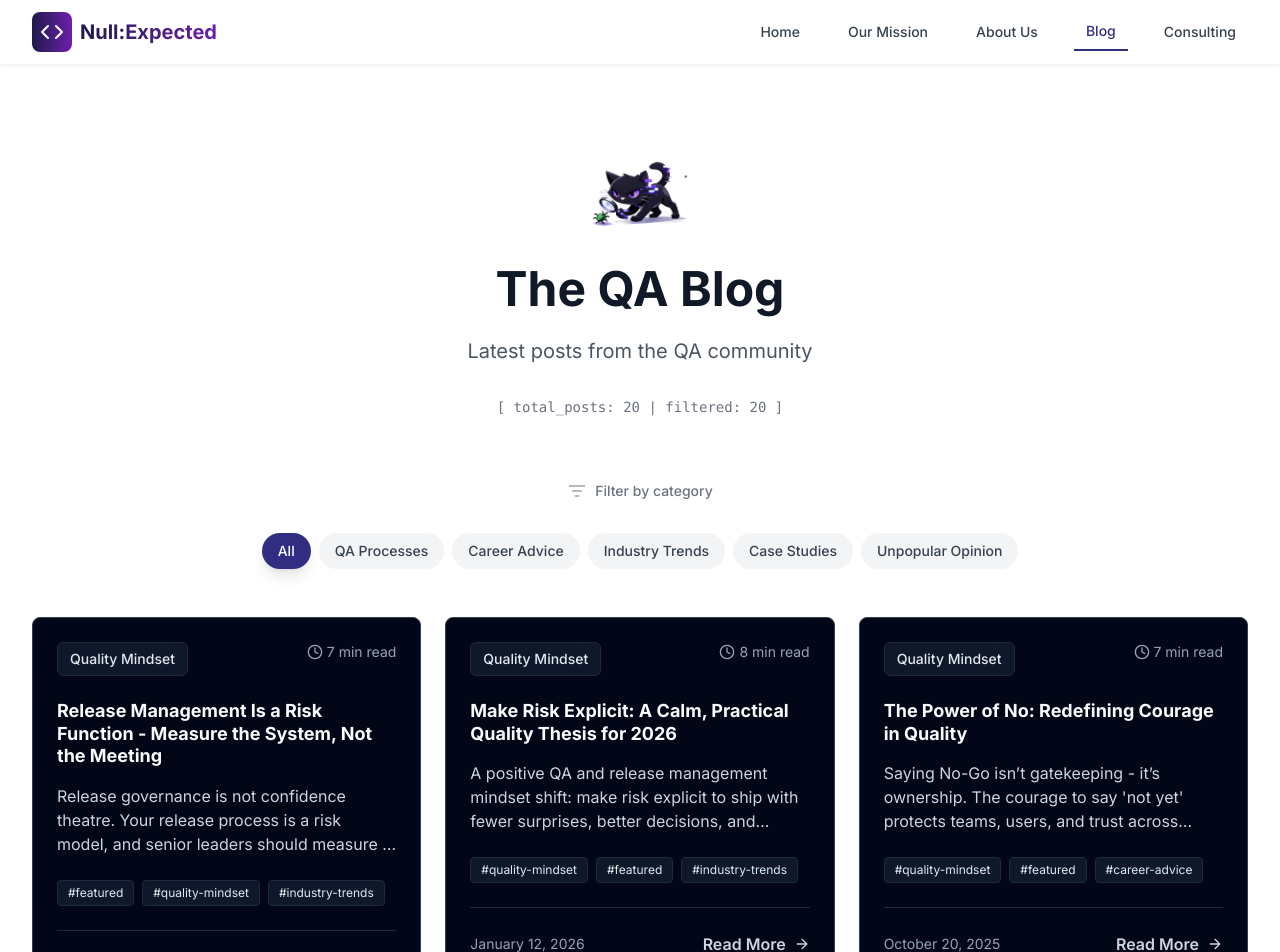
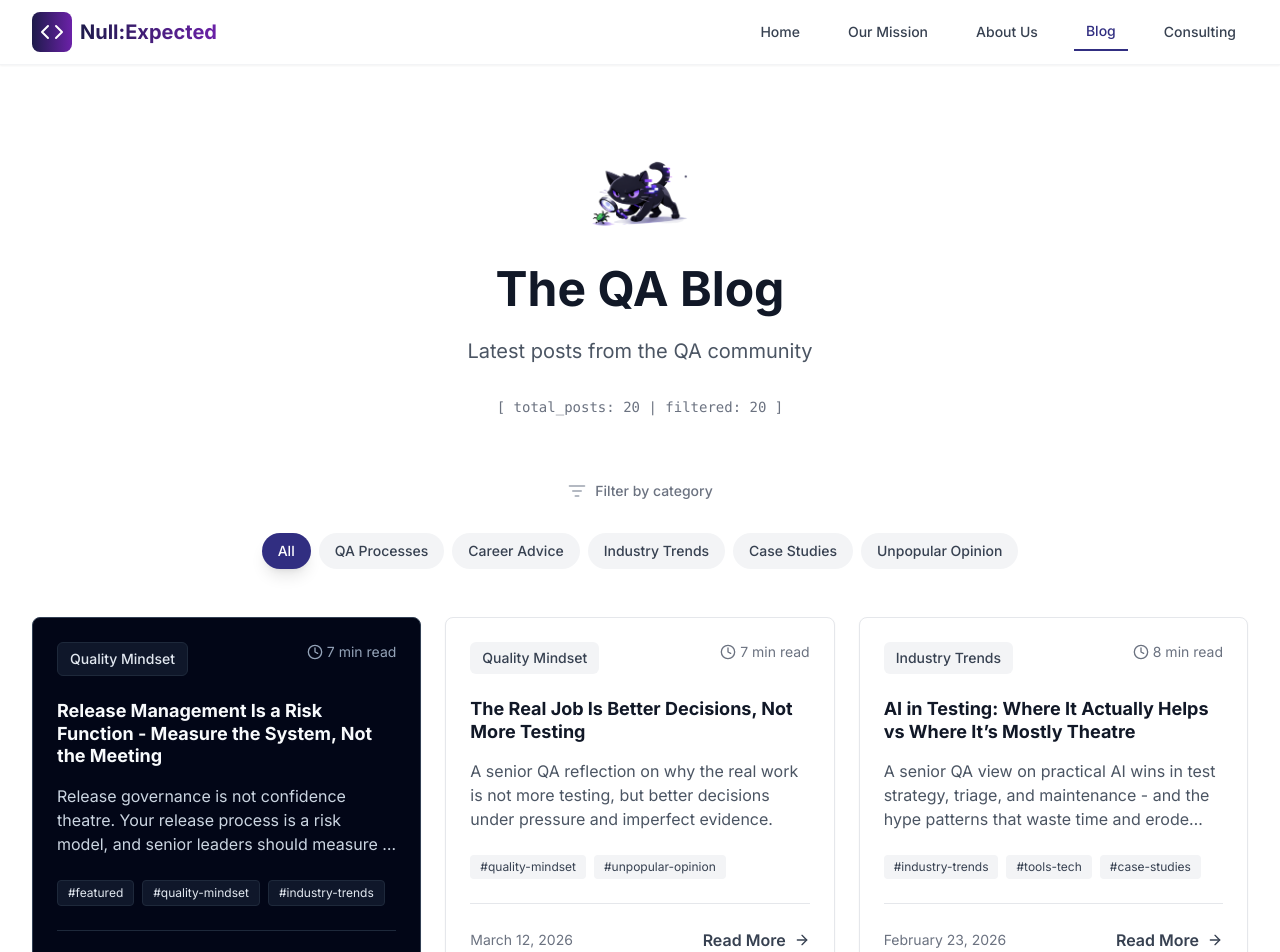
Before and after one commit to TheineAddict/Null-Expected, a React (Vite) app: page /blog in a window 1280 px wide. Shown: the top 952 px of the page. Built offline with nearby package versions, Linux system fonts and the light colour scheme.

Commit message:
Refactor Blog component to simplify post visibility logic by removing featured post filtering, ensuring all posts are displayed based on the visible count.

```diff
--- a/src/pages/Blog.tsx
+++ b/src/pages/Blog.tsx
@@ -86,12 +86,8 @@ const Blog = () => {
     }
   }, [activeCategory, activeTag, allPosts]);
 
-  const featuredPosts = posts.filter(post => post.tags.includes('featured'));
-  const regularPosts = posts.filter(post => !post.tags.includes('featured'));
-
-  const sortedPosts = [...featuredPosts, ...regularPosts];
-  const visiblePosts = sortedPosts.slice(0, visibleCount);
-  const hasMore = visibleCount < sortedPosts.length;
+  const visiblePosts = posts.slice(0, visibleCount);
+  const hasMore = visibleCount < posts.length;
 
   const handleShowMore = () => {
     setVisibleCount(prev => prev + 6);
```
